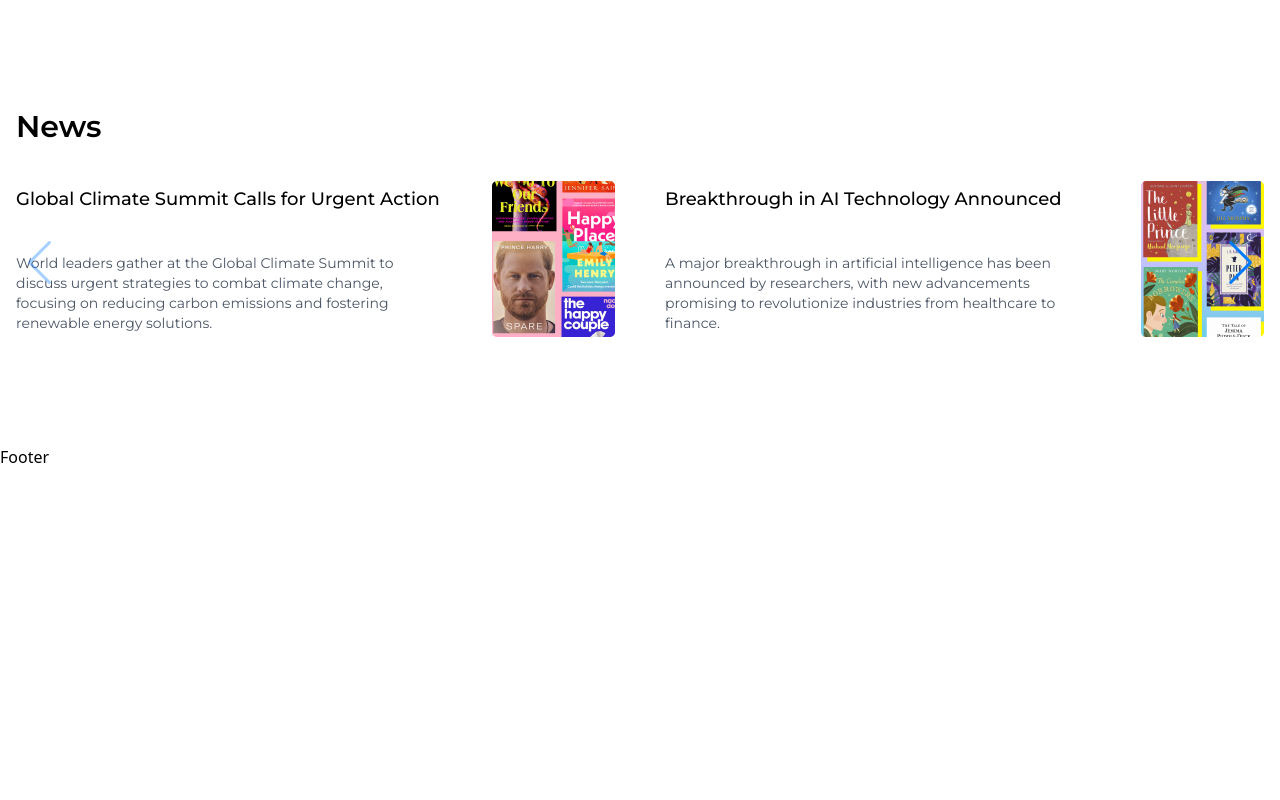
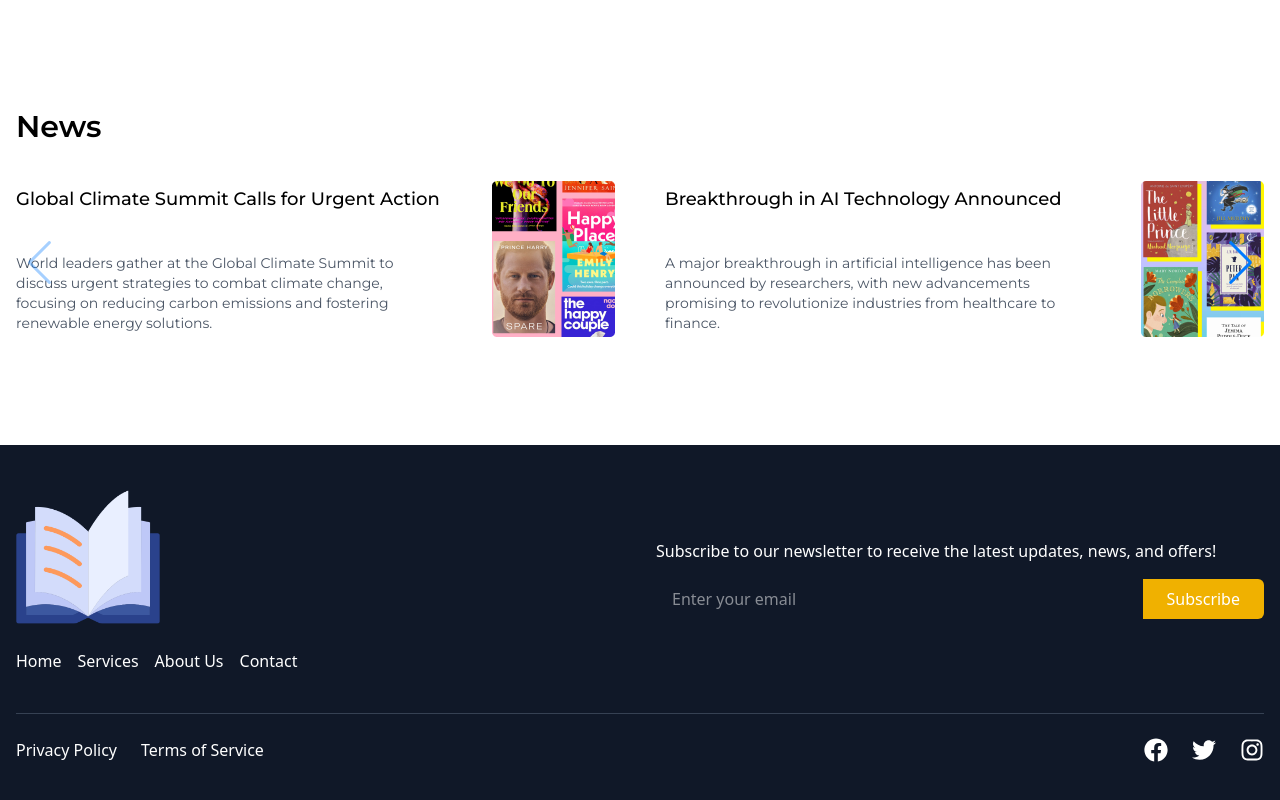
Before and after one commit to rjtkatoch007/bookstore, a React (Vite) app in the folder frontend/: page / in a window 1280 px wide. Shown: the part 1547-2347 px from the top of the page. Before the commit the page ends 2016 px from the top, so only its background shows below. Built offline with nearby package versions, Linux system fonts and the light colour scheme.

Commit message:
Footer component added

```diff
--- a/frontend/src/App.jsx
+++ b/frontend/src/App.jsx
@@ -1,6 +1,7 @@
 import { Outlet } from 'react-router-dom'
 import './App.css'
 import Navbar from './components/Navbar'
+import Footer from './components/Footer'
 
 function App() {
 
@@ -11,7 +12,7 @@
       <main className='min-h-screen max-w-screen-2xl mx-auto px-4 py-6 font-primary'>
         <Outlet />
       </main >
-      <footer>Footer</footer>
+      <Footer />
     </>
   )
 }
--- /dev/null
+++ b/frontend/src/components/Footer.jsx
@@ -0,0 +1,65 @@
+import React from 'react'
+import footerLogo from "../assets/footer-logo.png"
+
+import { FaFacebook, FaInstagram, FaTwitter } from "react-icons/fa"
+
+const Footer = () => {
+    return (
+        <footer className="bg-gray-900 text-white py-10 px-4">
+            {/* Top Section */}
+            <div className="container mx-auto flex flex-col md:flex-row justify-between items-center gap-8">
+                {/* Left Side - Logo and Nav */}
+                <div className="md:w-1/2 w-full">
+                    <img src={footerLogo} alt="Logo" className="mb-5 w-36" />
+                    <ul className="flex flex-col md:flex-row gap-4">
+                        <li><a href="#home" className="hover:text-primary">Home</a></li>
+                        <li><a href="#services" className="hover:text-primary">Services</a></li>
+                        <li><a href="#about" className="hover:text-primary">About Us</a></li>
+                        <li><a href="#contact" className="hover:text-primary">Contact</a></li>
+                    </ul>
+                </div>
+
+                {/* Right Side - Newsletter */}
+                <div className="md:w-1/2 w-full">
+                    <p className="mb-4">
+                        Subscribe to our newsletter to receive the latest updates, news, and offers!
+                    </p>
+                    <div className="flex">
+                        <input
+                            type="email"
+                            placeholder="Enter your email"
+                            className="w-full px-4 py-2 rounded-l-md text-white"
+                        />
+                        <button className="bg-yellow-500 px-6 py-2 rounded-r-md hover:bg-primary-dark">
+                            Subscribe
+                        </button>
+                    </div>
+                </div>
+            </div>
+
+            {/* Bottom Section */}
+            <div className="container mx-auto flex flex-col md:flex-row justify-between items-center mt-10 border-t border-gray-700 pt-6">
+                {/* Left Side - Privacy Links */}
+                <ul className="flex gap-6 mb-4 md:mb-0">
+                    <li><a href="#privacy" className="hover:text-primary">Privacy Policy</a></li>
+                    <li><a href="#terms" className="hover:text-primary">Terms of Service</a></li>
+                </ul>
+
+                {/* Right Side - Social Icons */}
+                <div className="flex gap-6">
+                    <a href="https://facebook.com" target="_blank" rel="noopener noreferrer" className="hover:text-primary">
+                        <FaFacebook size={24} />
+                    </a>
+                    <a href="https://twitter.com" target="_blank" rel="noopener noreferrer" className="hover:text-primary">
+                        <FaTwitter size={24} />
+                    </a>
+                    <a href="https://instagram.com" target="_blank" rel="noopener noreferrer" className="hover:text-primary">
+                        <FaInstagram size={24} />
+                    </a>
+                </div>
+            </div>
+        </footer>
+    )
+}
+
+export default Footer
```
